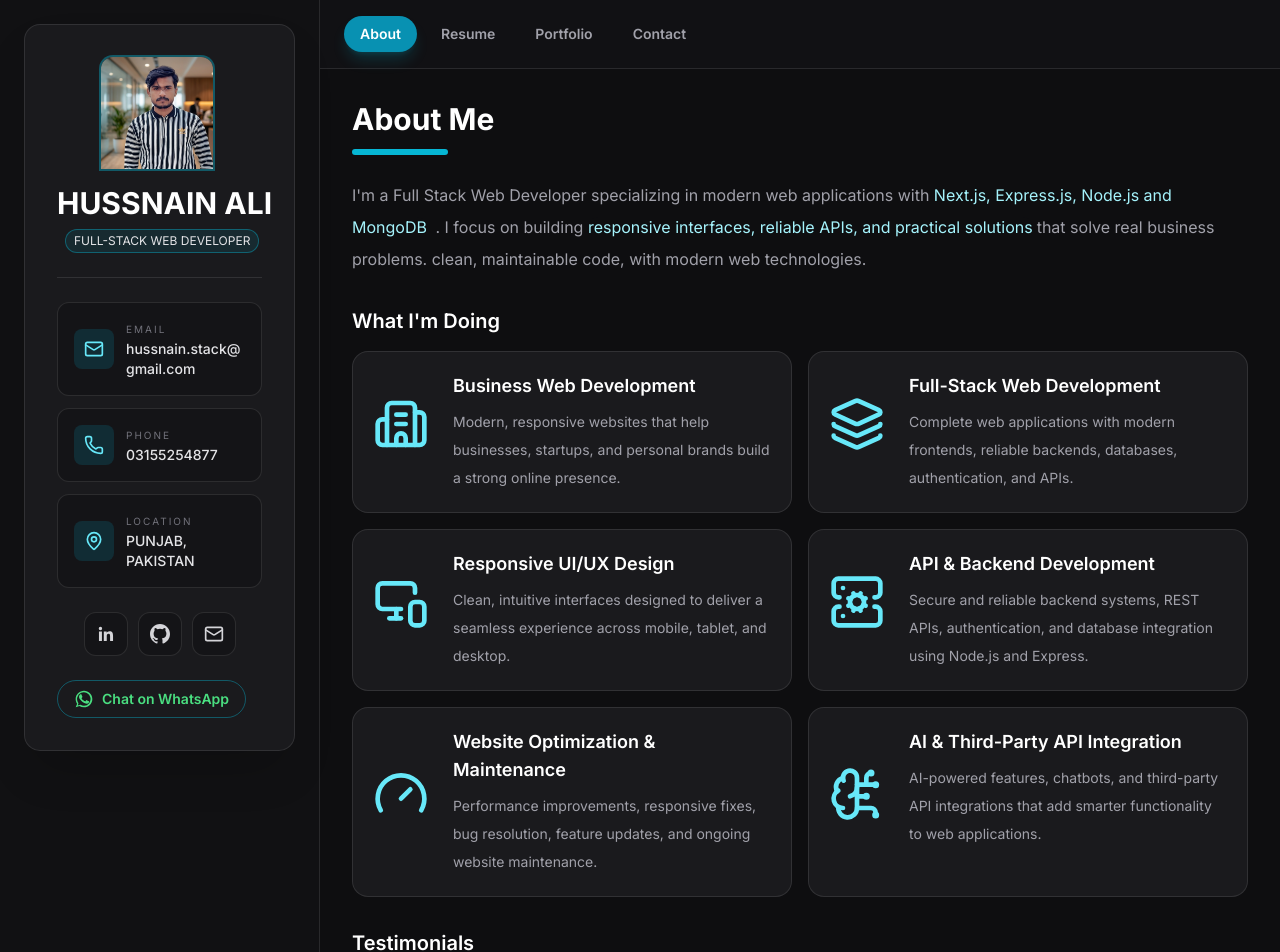
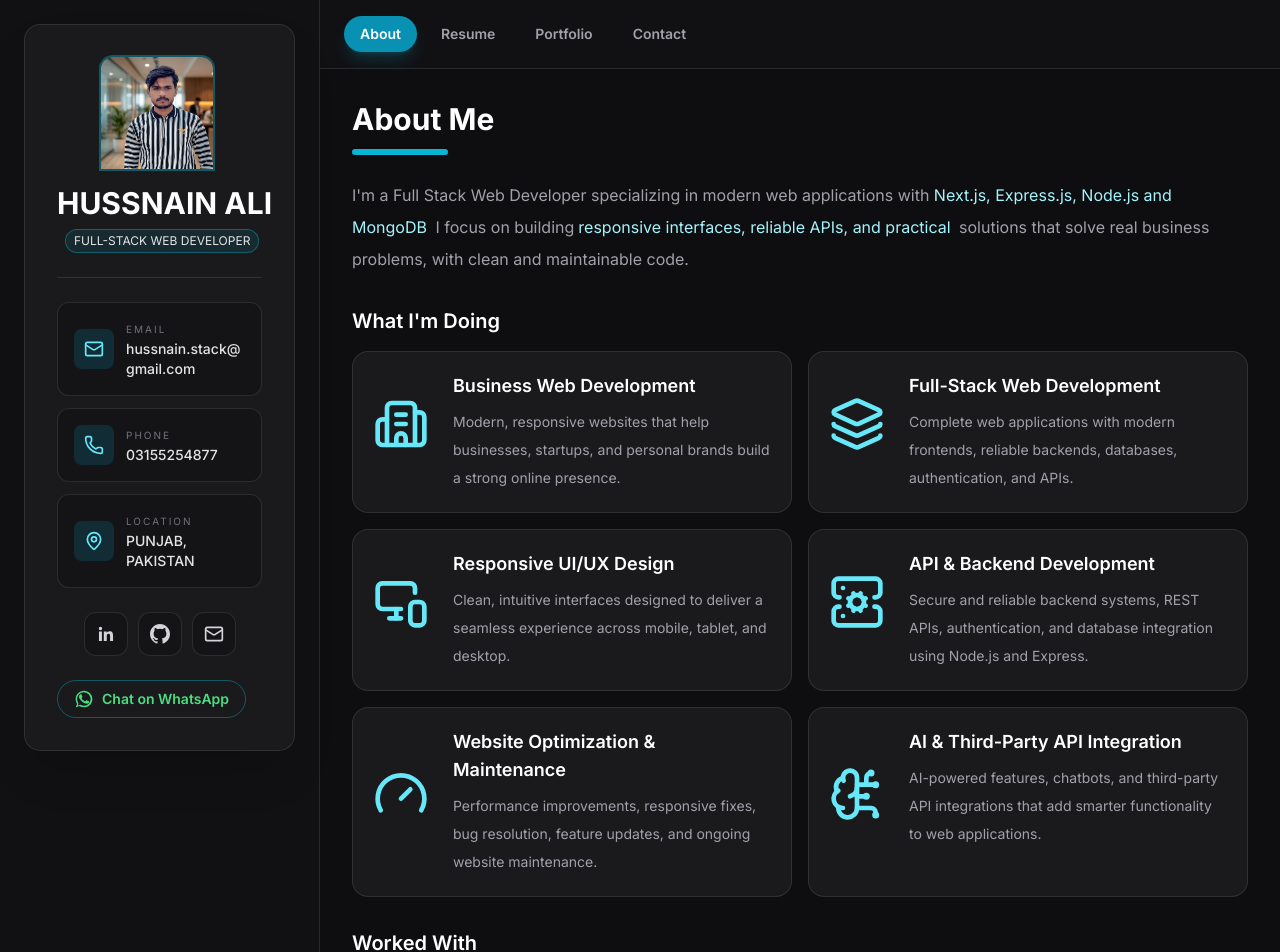
Before and after one commit to hussnain-stack14/Portfolio-v2, a Next.js app: page / in a window 1280 px wide. Shown: the top 952 px of the page. Built offline with nearby package versions, Linux system fonts and the light colour scheme.

Commit message:
hero section

```diff
--- a/components/AboutSection.jsx
+++ b/components/AboutSection.jsx
@@ -14,15 +14,12 @@ export default function AboutSection() {
           <span className=" bg-[#0e0e10] border-none rounded-full border mr-1 text-cyan-200">
             Next.js, Express.js, Node.js and MongoDB
           </span>{" "}
+          I focus on building
+           <span className="ml-1 bg-[#0e0e10] border-none rounded-full border mr-1 text-cyan-200">
+            responsive interfaces, reliable APIs, and practical
+          </span>{" "}
 
- . I focus on building{" "}
-          <span className="bg-[#0e0e10] border-none rounded-full border mr-1 text-cyan-200">
-           responsive interfaces, reliable APIs, and practical solutions
-          </span>
-          that solve real business problems.
-
-
-          clean, maintainable code, with modern web technologies.{" "}
+             solutions that solve real business problems, with clean and maintainable code.
         </p>
       </div>
 
@@ -43,16 +40,18 @@ export default function AboutSection() {
       </div>
 
       <div>
+        {/*
         <h3 className="mb-4 text-xl font-semibold text-white">Testimonials</h3>
         <div className="grid gap-4 md:grid-cols-2">
           {testimonials.map((item) => (
             <TestimonialCard key={item.name} item={item} />
           ))}
         </div>
+        */}
       </div>
 
       <div>
-        <h3 className="mb-4 text-xl font-semibold text-white">Clients</h3>
+        <h3 className="mb-4 text-xl font-semibold text-white">Worked With</h3>
         <div className="flex flex-wrap items-center gap-3 rounded-2xl border border-white/10 bg-[#1a1a1d] p-4">
           {clients.map((client) => (
             <div
```
